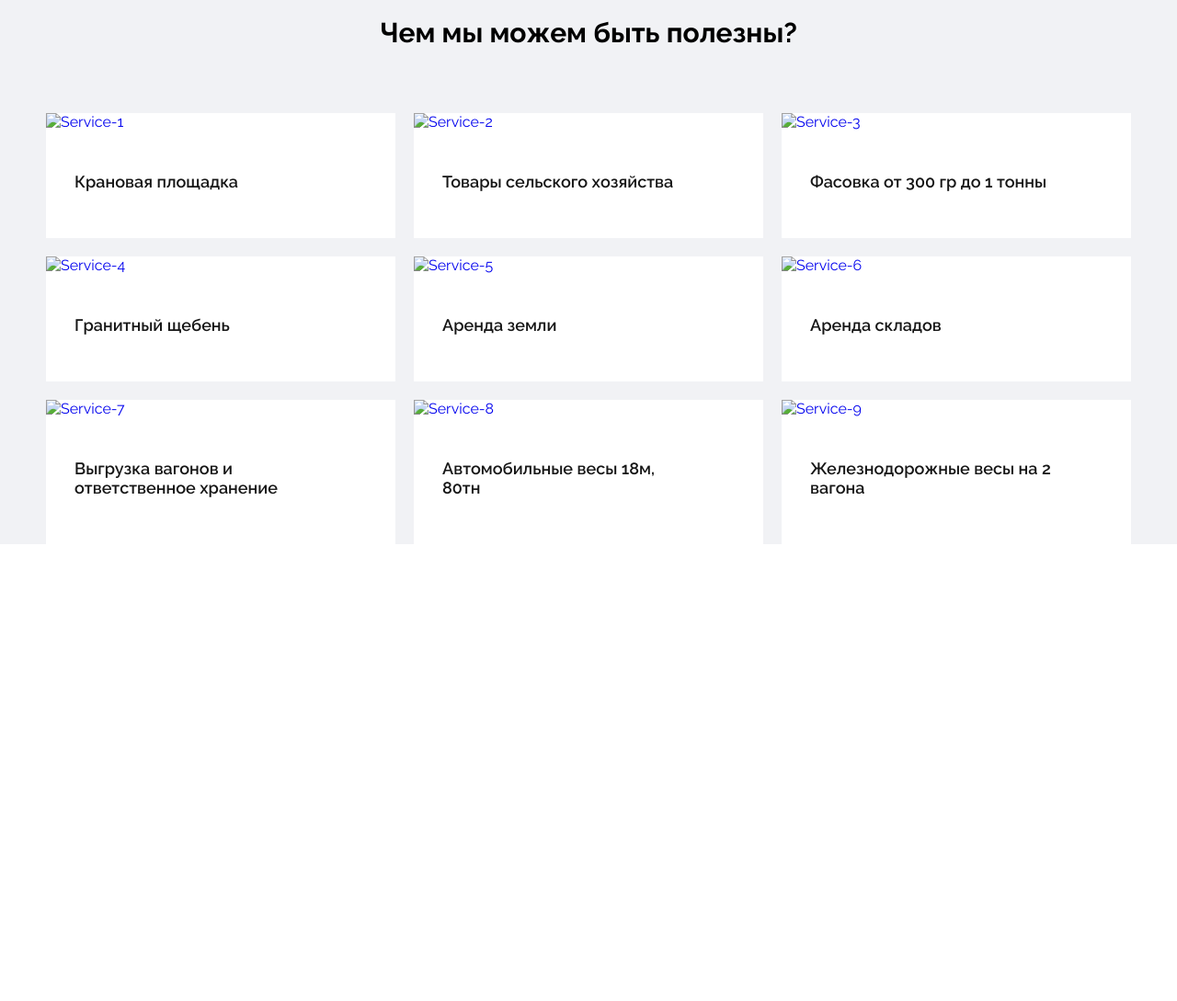
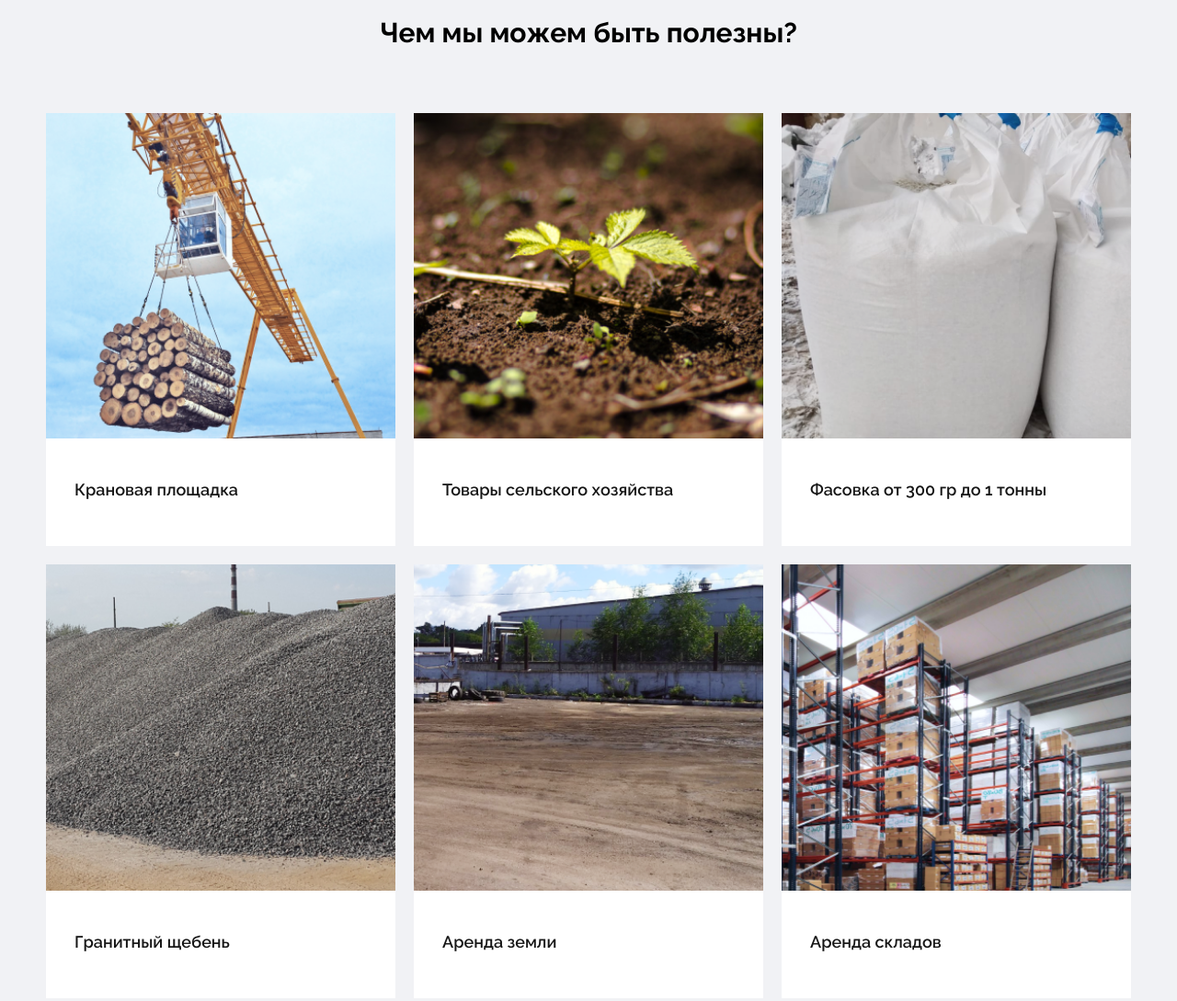
Before and after one commit to Antonio233444/veles, a website: page app/html/index.html in a window 1280 px wide. Shown: the part 860-1949 px from the top of the page at 92% size. Before the commit the page ends 1452 px from the top, so only its background shows below. Drawn offline with nearby package versions, Linux system fonts and the light colour scheme; files that its build step writes are made by us from their sources; the site is published under a folder, as on GitHub Pages, so addresses that start at the root find nothing; files whose address does not match are found by name.

Commit message:
Секция услуг

```diff
--- a/app/html/index.html
+++ b/app/html/index.html
@@ -99,7 +99,7 @@
                         <div class="service__item">
                             <div class="service__pic">
                                 <div class="service__item-image">
-                                    <img src="/img/service-1.png" alt="Service-1" title="Service-1"
+                                    <img src="../img/service-1.png" alt="Service-1" title="Service-1"
                                         class="service__item-pic">
                                 </div>
                             </div>
@@ -110,7 +110,7 @@
                         <div class="service__item">
                             <div class="service__item-pic">
                                 <div class="service__item-image">
-                                    <img src="/img/service-2.png" alt="Service-2" title="Service-2"
+                                    <img src="../img/service-2.png" alt="Service-2" title="Service-2"
                                         class="service__item-pic">
                                 </div>
                             </div>
@@ -121,7 +121,7 @@
                         <div class="service__item">
                             <div class="service__item-pic">
                                 <div class="service__item-image">
-                                    <img src="/img/service-3.png" alt="Service-3" title="Service-3"
+                                    <img src="../img/service-3.png" alt="Service-3" title="Service-3"
                                         class="service__item-pic">
                                 </div>
                             </div>
@@ -132,7 +132,7 @@
                         <div class="service__item">
                             <div class="service__item-pic">
                                 <div class="service__item-image">
-                                    <img src="/img/service-4.png" alt="Service-4" title="Service-4"
+                                    <img src="../img/service-4.png" alt="Service-4" title="Service-4"
                                         class="service__item-pic">
                                 </div>
                             </div>
@@ -143,7 +143,7 @@
                         <div class="service__item">
                             <div class="service__item-pic">
                                 <div class="service__item-image">
-                                    <img src="/img/service-5.png" alt="Service-5" title="Service-5"
+                                    <img src="../img/service-5.png" alt="Service-5" title="Service-5"
                                         class="service__item-pic">
                                 </div>
                             </div>
@@ -154,7 +154,7 @@
                         <div class="service__item">
                             <div class="service__item-pic">
                                 <div class="service__item-image">
-                                    <img src="/img/service-6.png" alt="Service-6" title="Service-6"
+                                    <img src="../img/service-6.png" alt="Service-6" title="Service-6"
                                         class="service__item-pic">
                                 </div>
                             </div>
@@ -165,7 +165,7 @@
                         <div class="service__item">
                             <div class="service__item-pic">
                                 <div class="service__item-image">
-                                    <img src="/img/service-7.png" alt="Service-7" title="Service-7"
+                                    <img src="../img/service-7.png" alt="Service-7" title="Service-7"
                                         class="service__item-pic">
                                 </div>
                             </div>
@@ -176,7 +176,7 @@
                         <div class="service__item">
                             <div class="service__item-pic">
                                 <div class="service__item-image">
-                                    <img src="/img/service-8.png" alt="Service-8" title="Service-8"
+                                    <img src="../img/service-8.png" alt="Service-8" title="Service-8"
                                         class="service__item-pic">
                                 </div>
                             </div>
@@ -187,7 +187,7 @@
                         <div class="service__item">
                             <div class="service__item-pic">
                                 <div class="service__item-image">
-                                    <img src="/img/service-9.png" alt="Service-9" title="Service-9"
+                                    <img src="../img/service-9.png" alt="Service-9" title="Service-9"
                                         class="service__item-pic">
                                 </div>
                             </div>
```
Also changed, not shown: docs/index.html (+9 -9 lines).
